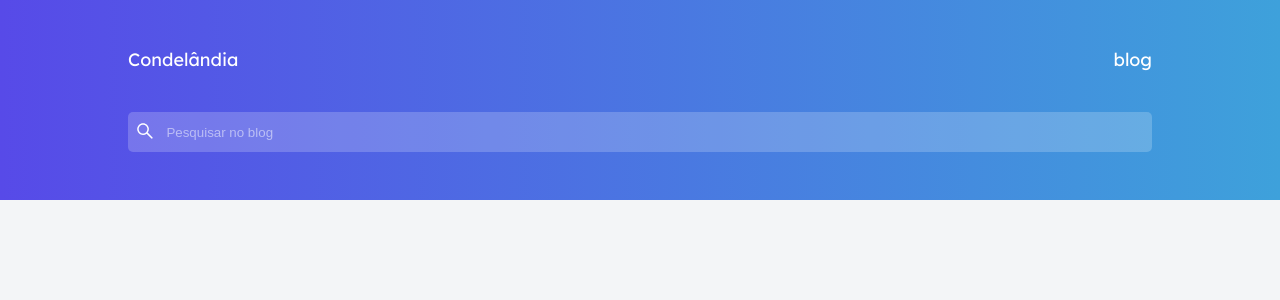
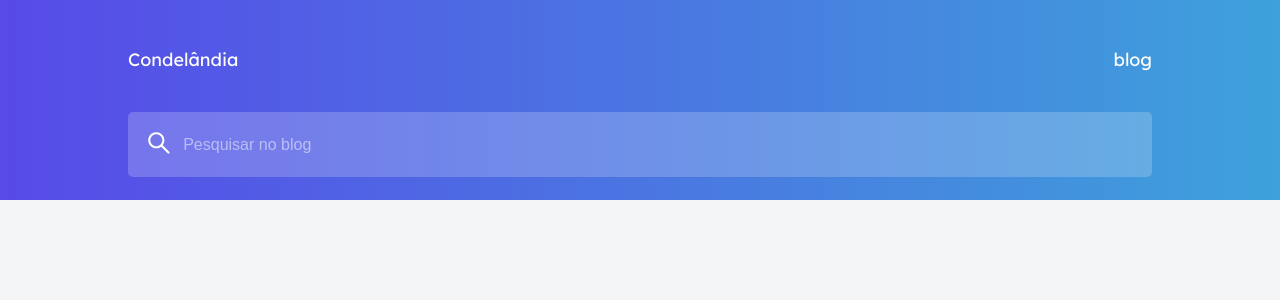
Before and after one commit to sjunior96/codelandia-blog, a React (Create React App) app: page / in a window 1280 px wide. Shown: the top 300 px of the page. Built offline with nearby package versions, Linux system fonts and the light colour scheme.

Commit message:
Ajustes no Input

```diff
--- a/src/components/Input/Input.css
+++ b/src/components/Input/Input.css
@@ -1,24 +1,42 @@
 .input {
-    display      : flex;
-    background   : rgba(255, 255, 255, 0.2);
-    height       : 40px;
+    display: flex;
+    background: rgba(255, 255, 255, 0.2);
+    height: 65px;
     border-radius: 5px;
 }
 
+.input svg {
+    width: 22px;
+    height: 22px;
+}
+
 .input input {
-    border     : none;
-    flex       : 2;
-    background : none;
+    border: none;
+    flex: 2;
+    font-size: 16px;
+    background: none;
     margin-left: 13.19px;
+    outline: none;
+    color: var(--white);
 }
 
 .input input::placeholder {
-    color  : var(--white);
+    color: var(--white);
     opacity: .5;
 }
 
 .input .input-button {
-    background : none;
-    border     : none;
-    margin-left: 9.19px;
+    background: none;
+    border: none;
+    margin-left: 20px;
 }
+
+@media only screen and (max-width: 1024px) {
+    .input {
+        height: 40px;
+    }
+
+    .input .input-button {
+        margin-left: 9.19px;
+    }
+}
```
